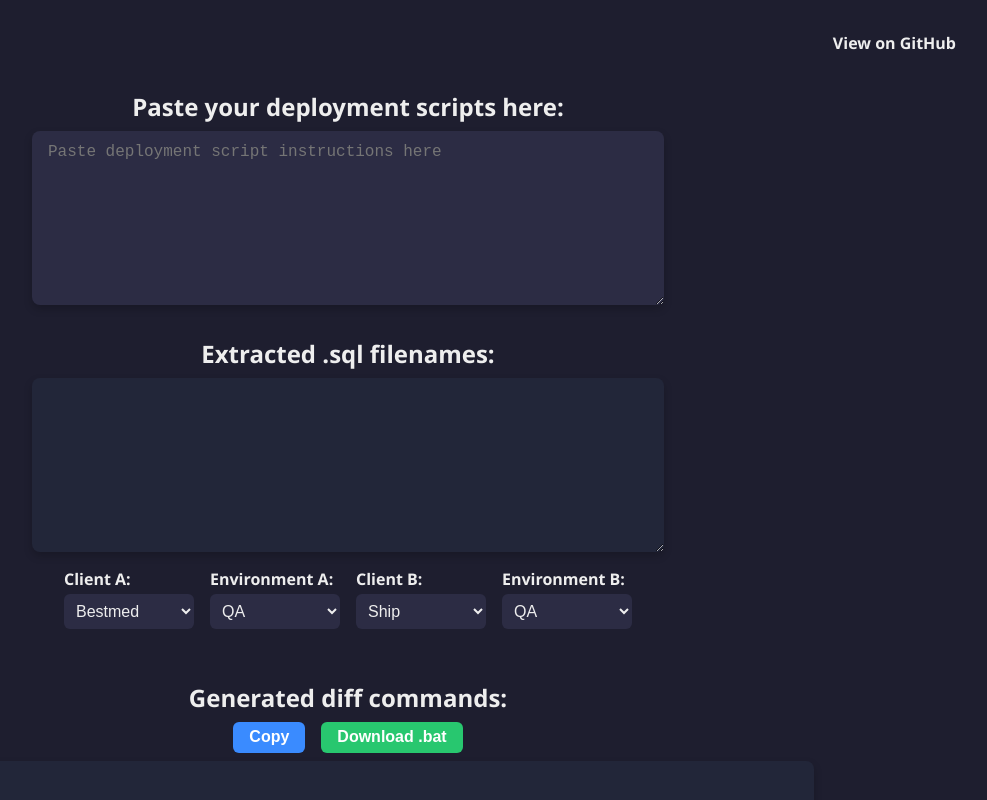
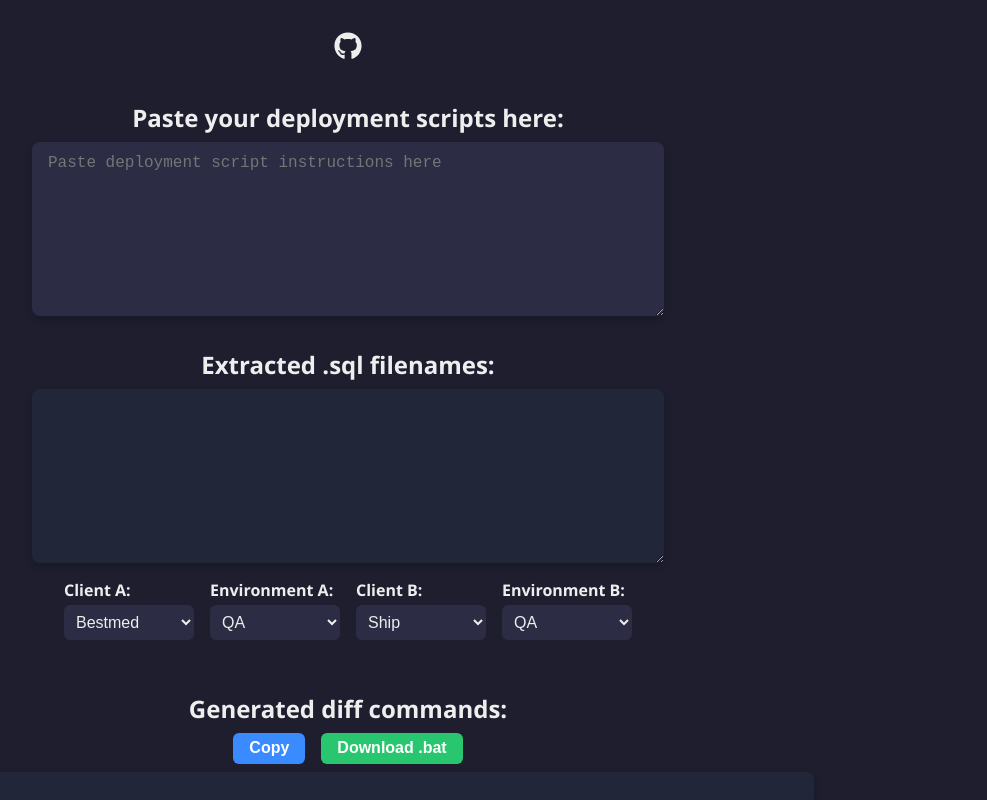
Before and after one commit to senjumomo/diff-script, a React (Create React App) app: page / in a window 1280 px wide. Shown: the top 800 px of the page, without its empty margins (292-1279 px from the left). Built offline with nearby package versions, Linux system fonts and the light colour scheme.

Commit message:
Replaced git link with icon

```diff
--- a/package.json
+++ b/package.json
@@ -10,6 +10,7 @@
     "@testing-library/user-event": "^13.5.0",
     "react": "^19.1.0",
     "react-dom": "^19.1.0",
+    "react-icons": "^5.5.0",
     "react-scripts": "5.0.1",
     "web-vitals": "^2.1.4"
   },
--- a/src/App.js
+++ b/src/App.js
@@ -1,4 +1,6 @@
 import React, { useState } from "react";
+import { FaGithub } from "react-icons/fa";
+
 
 // Client paths including Test and Regression clients with single environments
 const clientPaths = {
@@ -156,7 +158,7 @@
         rel="noopener noreferrer"
         style={styles.githubLink}
       >
-        View on GitHub
+        <FaGithub size={28} /> {/* adjust the size as you like */}
       </a>
 
       <h2 style={styles.heading}>Paste your deployment scripts here:</h2>
@@ -246,8 +248,8 @@
     textDecoration: "none",
     fontWeight: "bold",
     fontSize: "1rem",
-    alignSelf: "flex-end", // push it to the right
     marginBottom: "1rem",
+    transition: "color 0.2s",
   },
   container: {
     padding: "2rem",
```
Also changed, not shown: 1 other file (tests, documents, lock files or other folders).
